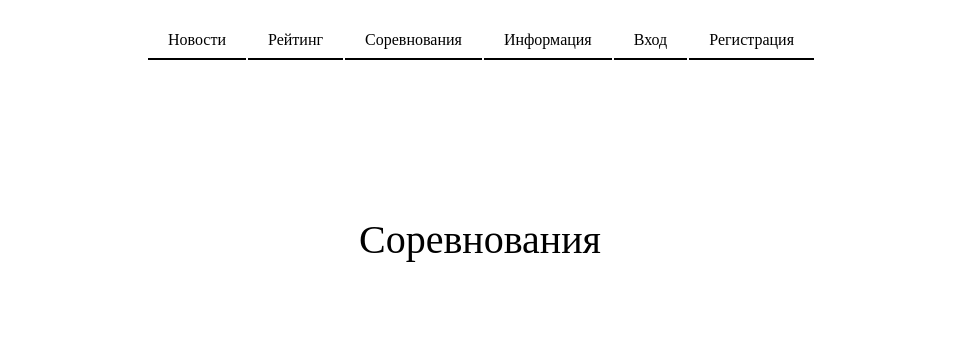
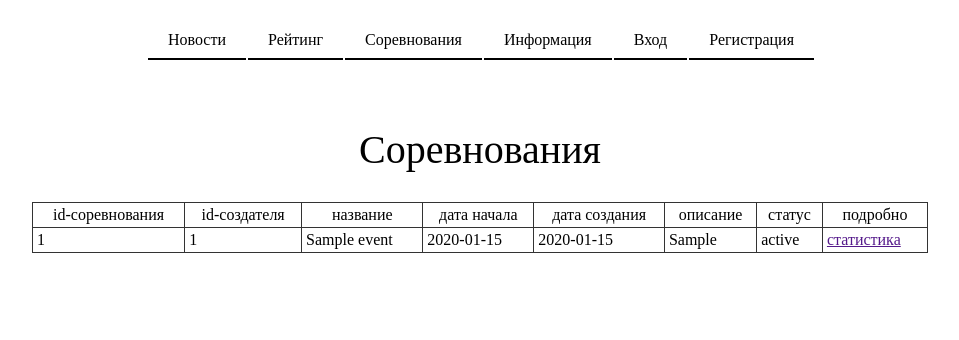
Before and after one commit to DeeperGhost/ShootingRange, a Flask app: page /games in a window 1280 px wide. Shown: the top 340 px of the page, without its empty margins (160-1119 px from the left). Run offline with Flask 2, Linux system fonts and the light colour scheme; tables that the repository leaves empty hold one stand-in row (values such as "Sample post"); some web fonts are replaced.

Commit message:
add events and other

```diff
--- a/app/__init__.py
+++ b/app/__init__.py
@@ -2,6 +2,7 @@ from flask import Flask
 
 from app.extensions import db, migrate, login_manager
 from app.models.user import USER
+# from app.models.events import EVENTS
 
 from config import ConfigObject
 
--- a/app/logic/user_logic.py
+++ b/app/logic/user_logic.py
@@ -1,9 +1,10 @@
-import datetime
+from datetime import datetime
 
 from werkzeug.security import generate_password_hash, check_password_hash
 
 from app.extensions import db
 from app.models.user import USER
+from app.models.events import EVENTS
 
 
 def admin_pg_db():
@@ -19,9 +20,29 @@ def select_electro():
     return db.session.query(USER).order_by(USER.rank.desc())
 
 
+def select_events(id_user):
+    # Выбор данных из БД
+    # t = db.session.query(EVENTS).order_by(EVENTS.rank.desc())
+    # t = db.session.query(EVENTS.event_name, EVENTS.create_date ).all()
+    if id_user == "all":
+        return db.session.query(EVENTS).order_by(EVENTS.rank.desc()).all()
+        # return db.session.query(EVENTS).order_by(EVENTS.rank.desc()).filter_by(id_user=id_user)
+    else:
+        return db.session.query(EVENTS).order_by(EVENTS.rank.desc()).filter_by(id_user=id_user).all()
+    # return t
+
+
+def add_events(id_curent_user, event_name, caption, start_date):
+    create_date = datetime.strftime(datetime.now(), "%Y.%m.%d %H:%M:%S")
+    new_events = EVENTS(id_user=id_curent_user, event_name=event_name, start_date=start_date,
+                        create_date=create_date, caption=caption)
+    db.session.add(new_events)
+    db.session.commit()
+
+
 def signup_query(username, email, password):
     user = USER.query.filter_by(email=email).first() # if this returns a user, then the email already exists in database
-    create_date = str(datetime.datetime.now())
+    create_date = str(datetime.now())
     # if user:# if a user is found, we want to redirect back to signup page so user can try again
     #     return 0
 
--- a/app/static/css/style.css
+++ b/app/static/css/style.css
@@ -5,6 +5,10 @@ h1{
     font-size: 40px;
 }
 
+h2{
+    text-align: center;
+    font-size: 20px;
+}
 p{
     text-indent: 20pt;
 }
@@ -44,6 +48,18 @@ input ,  button{
     -webkit-transform: translate(-50%, -50%);
     -ms-transform: translate(-50%, -50%);
     transform: translate(-50%, -50%);
+}
 
 
-}
+table {
+    width: 70%; /* Ширина таблицы */
+    margin: auto; /*по центру элемента*/
+    border-collapse: collapse; /* Убираем двойные рамки */
+   }
+   th, td {
+    border: 1px solid #333; /* Параметры рамки */
+    padding: 4px; /* Поля в ячейках */
+   }
+   tr:hover {
+    background: #C0C0C0; /* Цвет фона */
+   }
--- a/app/templates/games.html
+++ b/app/templates/games.html
@@ -1,7 +1,39 @@
 {% extends "base.html" %}
 
 {% block content %}
-<div class="checklist">
+
     <h1>Соревнования</h1>
-</div>
+
+<br>
+<br>
+<table class="event_table">
+    <tr>
+        <th>id-соревнования</th>
+        <th>id-создателя</th>
+        <th>название</th>
+        <th>дата начала</th>
+        <th>дата создания</th>
+        <th>описание</th>
+        <th>статус</th>
+        <th>подробно</th>
+
+    </tr>
+    {% for i in table %}
+    <a href="{{ url_for('basic_view.about') }}">
+    <tr>
+         <td>{{i.id}}</td>
+        <td>{{i.id_user}}</td>
+        <td>{{i.event_name}}</td>
+        <td>{{i.start_date}}</td>
+        <td>{{i.create_date}}</td>
+        <td>{{i.caption}}</td>
+        <td>{{i.event_status}}</td>
+        <td><a href="">статистика</a></td>
+    </tr>
+    </a>
+
+    {% endfor %}
+</table>
+
+
 {% endblock %}
--- a/app/views/basic_view.py
+++ b/app/views/basic_view.py
@@ -8,7 +8,11 @@ from flask_login import logout_user
 
 from app.views.base_except_view import base_view_except
 from app.forms.login_form import LoginForm, RegistrationForm
+from app.forms.add_events_form import AddEvent
+
 from app.logic.user_logic import signup_query
+from app.logic.user_logic import add_events, select_events
+
 from app.models.user import USER
 
 import os
@@ -21,7 +25,6 @@ basic_view = Blueprint('basic_view', __name__, template_folder='templates')
 def favicon():
     return send_from_directory(os.path.join(basic_view.static, 'static'),
                                'favicon.ico', mimetype='image/vnd.microsoft.icon')
-
 
 
 @basic_view.route('/', methods=['GET', 'POST'])
@@ -49,15 +52,34 @@ def rating():
 @basic_view.route('/games')
 @base_view_except
 def games():
-    return render_template('games.html', title='Соревнования')
+    table = select_events("all")
+
+    return render_template('games.html', title='Соревнования', table=table)
 
 
 @basic_view.route('/profile')
 @base_view_except
 @login_required
 def profile():
-    username = str(current_user.id) + current_user.login
-    return render_template('profile.html', title='Профиль', username=username)
+    username = current_user.login
+    table = select_events(str(current_user.id))
+    # add_events(str(current_user.id))
+    return render_template('profile.html', title='Профиль', username=username, table=table)
+
+
+@basic_view.route('/addevent', methods=['GET', 'POST'])
+@base_view_except
+@login_required
+def addevent():
+    form = AddEvent()
+    if form.validate_on_submit():
+        add_events(id_curent_user=str(current_user.id), event_name=form.name.data,
+                   caption=form.caption.data, start_date=form.start_date.data)
+        return redirect(url_for('basic_view.profile'))
+
+    # print(form.caption.data)
+
+    return render_template('addevent.html', title='Профиль', form=form)
 
 
 @basic_view.route('/login', methods=['GET', 'POST'])
```
Also changed, not shown: app/forms/add_events_form.py (added, +49 -0 lines), app/models/events.py (added, +46 -0 lines), app/templates/addevent.html (added, +37 -0 lines), app/templates/profile.html (+8 -1 lines), migrations/versions/e72a669fa934_events.py (added, +38 -0 lines), 1 other file.
